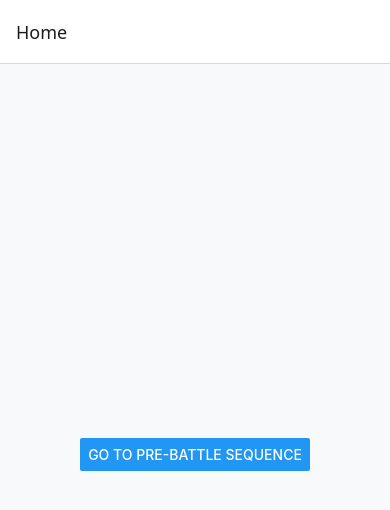
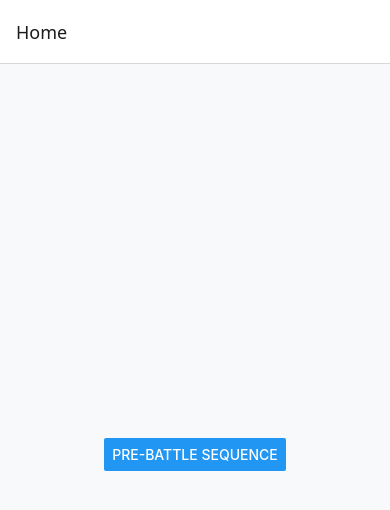
Before and after one commit to gcauvet/blades-of-khorne-spearhead-companion, a React Native app: screen / in a window 390 px wide. Shown: the top 510 px of the page. Built offline with nearby package versions, Linux system fonts and the light colour scheme.

Commit message:
Cleanup intl

```diff
--- a/App.tsx
+++ b/App.tsx
@@ -10,7 +10,7 @@ import enMessages from './src/intl/en';
 import frMessages from './src/intl/fr';
 
 import HomeScreen from './src/screens/HomeScreen/HomeScreen';
-import PreBattleSequence from './src/components/PreBattleSequence/PreBattleSequence';
+import PreBattleSequence from './src/screens/PreBattleSequence/PreBattleSequence';
 
 const messages = {
   en: enMessages,
--- a/src/intl/en.ts
+++ b/src/intl/en.ts
@@ -1,6 +1,6 @@
 const en = {
   // HomeScreen
-  goToPreBattleSequenceButton: 'Go to Pre-Battle Sequence',
+  goToPreBattleSequenceButton: 'Pre-Battle Sequence',
 
   // PreBattleSequence
   preBattleSequenceTitle: 'Pre-Battle Sequence', // // TODO Add intl to Screen options in App
--- a/src/intl/fr.ts
+++ b/src/intl/fr.ts
@@ -1,6 +1,6 @@
 const fr = {
   // HomeScreen
-  goToPreBattleSequenceButton: 'Aller à la Séquence Pré-Bataille',
+  goToPreBattleSequenceButton: 'Séquence Pré-Bataille',
 
   // PreBattleSequence
   preBattleSequenceTitle: 'Séquence Pré-Bataille',
```
Also changed, not shown: src/screens/PreBattleSequence/PreBattleSequence.tsx (renamed from src/components/PreBattleSequence/PreBattleSequence.tsx), src/screens/PreBattleSequence/styles/PreBattleSequence.styles.ts (renamed from src/components/PreBattleSequence/styles/PreBattleSequence.styles.ts).
